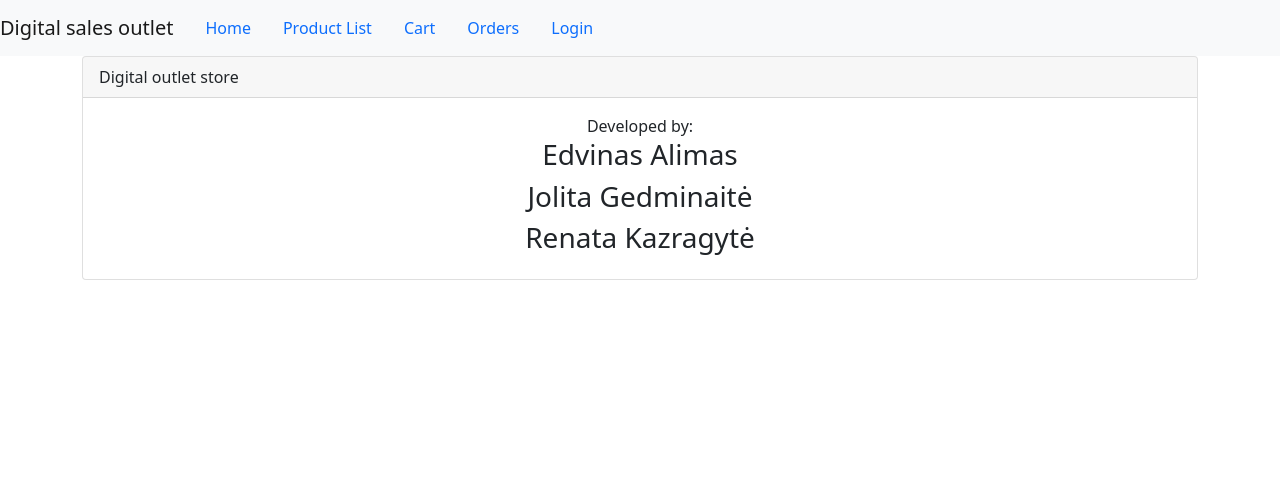
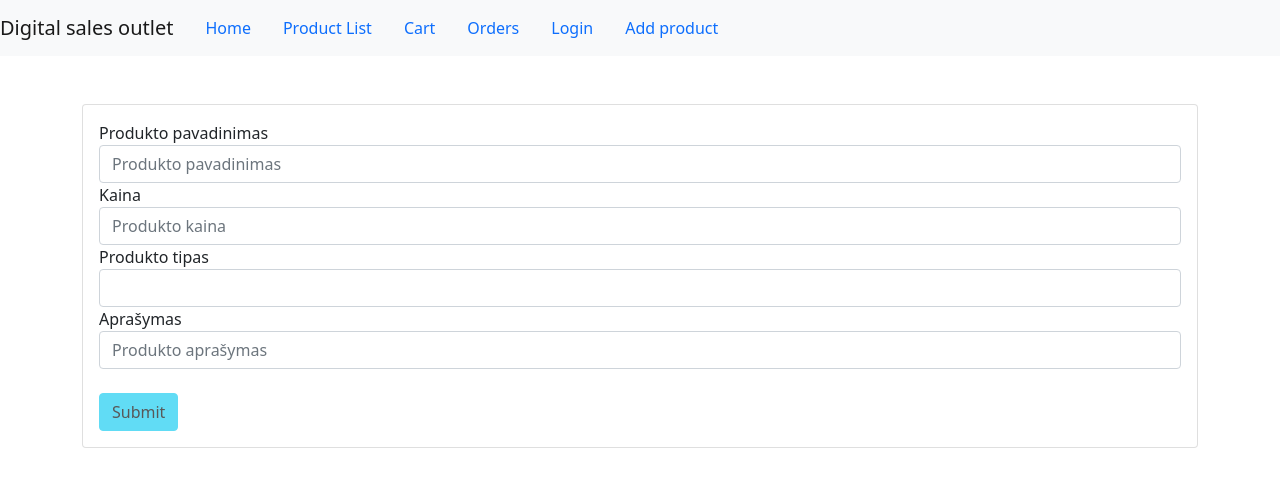
Before and after one commit to Renata7-hub/OnlineStore-Angular-Front-End, an Angular app in the folder online-store-ui/: page /add-product in a window 1280 px wide. Before the commit this address led to /welcome. Shown: the top 484 px of the page. Built offline with nearby package versions, Linux system fonts and the light colour scheme.

Commit message:
added login and add product pages

```diff
--- a/online-store-ui/src/app/app.component.ts
+++ b/online-store-ui/src/app/app.component.ts
@@ -10,7 +10,8 @@ import { Component } from '@angular/core';
       <li><a class="nav-link" routerLink="/products">Product List</a></li>
       <li><a class="nav-link" routerLink="/cart">Cart</a></li>
       <li><a class="nav-link" routerLink="/orders">Orders</a></li>
-      <li><a class="nav-link" routerLink="/login">Login</a></li>
+      <li><a class="nav-link" routerLink="">Login</a></li>
+      <li><a class="nav-link" routerLink="/add-product">Add product</a></li>
     </ul>
   </nav>
   <div class="container">
--- a/online-store-ui/src/app/cart/cart.component.html
+++ b/online-store-ui/src/app/cart/cart.component.html
@@ -8,7 +8,6 @@
         <table class="table">
           <thead>
           <tr>
-            <th></th>
             <th>Pavadinimas</th>
             <th>Kiekis</th>
             <th>Kaina</th>
@@ -18,7 +17,6 @@
           <tbody>
           <tr *ngFor="let cart of carts">
             <td>{{cart.product.title}}</td>
-            <td></td>
             <td>
               <div class="quantity">
                 <button class="btn minus1" (click)="substract(cart.id)">-</button>
@@ -26,7 +24,7 @@
                 <button class="btn add1" (click)="add()">+</button>
               </div>
             </td>
-            <td>{{cart.product.price}}</td>
+            <td>{{cart.product.price | currency: "EUR"}}</td>
           </tr>
           </tbody>
 
--- a/online-store-ui/src/app/login/login.component.ts
+++ b/online-store-ui/src/app/login/login.component.ts
@@ -34,7 +34,7 @@ export class LoginComponent implements OnInit {
           'token',
           btoa(this.model.username + ':' + this.model.password)
         );
-        this.router.navigate(['']);
+        this.router.navigate(['/welcome']);
       } else {
         alert("Authentication failed.")
       }
--- /dev/null
+++ b/online-store-ui/src/app/products/product-form/product-form.component.html
@@ -0,0 +1,47 @@
+<div class="card my-5">
+  <div class="card-body">
+    <form (ngSubmit)="onSubmit()" #userForm="ngForm">
+      <div class="form-group">
+        <label for="title">Produkto pavadinimas</label>
+        <input type="text" [(ngModel)]="products.title"
+               class="form-control"
+               id="title"
+               name="title"
+               placeholder="Produkto pavadinimas"
+               required #title="ngModel">
+      </div>
+      <div class="form-group">
+        <label for="price">Kaina</label>
+        <input type="number" [(ngModel)]="products.price"
+               class="form-control"
+               id="price"
+               name="price"
+               placeholder="Produkto kaina"
+               required #description="ngModel">
+      </div>
+      <div class="form-group">
+        <label for="type">Produkto tipas</label>
+        <select name="type" [(ngModel)]="products.type"
+               class="form-control"
+               id="type"
+                required #type="ngModel">
+          <option *ngFor="let types of productTypes" [ngValue]="types.id">{{types.title}}</option>
+        </select>
+      </div>
+      <div class="form-group">
+        <label for="description">Aprašymas</label>
+        <input type="text" [(ngModel)]="products.description"
+               class="form-control"
+               id="description"
+               name="description"
+               placeholder="Produkto aprašymas"
+               required #description="ngModel">
+      </div>
+      <div>
+        <br>
+      </div>
+      <button type="submit" [disabled]="!userForm.form.valid"
+              class="btn btn-info">Submit</button>
+    </form>
+  </div>
+</div>
--- /dev/null
+++ b/online-store-ui/src/app/products/product-form/product-form.component.ts
@@ -0,0 +1,39 @@
+import { Component, OnInit } from '@angular/core';
+import {ActivatedRoute, Router} from "@angular/router";
+import {ProductService} from "../product.service";
+import {Products} from "../products";
+import {productType} from "./productType";
+
+@Component({
+  selector: 'app-product-form',
+  templateUrl: './product-form.component.html',
+  styleUrls: ['./product-form.component.css']
+})
+export class ProductFormComponent implements OnInit {
+
+  products: Products;
+
+  constructor(private route: ActivatedRoute,
+              private router: Router,
+              private productService: ProductService) {
+              this.products = new class extends Products {};
+  }
+
+  productTypes: productType[] = [
+    { id: "COMPUTER", title: "Computer" },
+    { id: "MONITOR", title: "Monitor" },
+    { id: "OTHER", title: "Other" }
+  ];
+
+  onSubmit() {
+    this.productService.save(this.products).subscribe(result => this.gotoProductsList());
+  }
+
+  gotoProductsList() {
+    this.router.navigate(['/products']);
+  }
+
+  ngOnInit(): void {
+  }
+
+}
--- /dev/null
+++ b/online-store-ui/src/app/products/product-form/productType.ts
@@ -0,0 +1,4 @@
+export interface productType {
+  id: string
+  title: string
+}
--- a/online-store-ui/src/app/products/product-list.component.html
+++ b/online-store-ui/src/app/products/product-list.component.html
@@ -41,6 +41,16 @@
           <td>{{product.id}}</td>
           <td>{{product.price | currency: 'EUR' }}</td>
           <td>{{product.type}}</td>
+          <td>
+            <ul class="list-inline m-0">
+              <li class="list-inline-item">
+                <button class="btn btn-primary btn-sm rounded-0" type="button" data-toggle="tooltip" data-placement="top" title="Add one product to cart"><i class="fa fa-table"></i></button>
+              </li>
+              <li class="list-inline-item">
+                <button class="btn btn-danger btn-sm rounded-0" type="button" data-toggle="tooltip" data-placement="top" title="Delete one product from cart"><i class="fa fa-trash"></i></button>
+              </li>
+            </ul>
+          </td>
         </tbody>
       </table>
     </div>
--- a/online-store-ui/src/app/products/product.service.ts
+++ b/online-store-ui/src/app/products/product.service.ts
@@ -3,23 +3,32 @@ import {Injectable} from "@angular/core";
 import {HttpClient, HttpErrorResponse} from "@angular/common/http";
 import {Observable, throwError} from "rxjs";
 import {catchError, map, tap} from "rxjs/operators";
+import {Products} from "./products";
 
 @Injectable({
   providedIn: 'root'
 })
 export class ProductService {
-  private productUrl = "http://localhost:8080/product/get-all";
+  private getProductUrl = "http://localhost:8080/product/get-all";
+  private createProductUrl = "http://localhost:8080/product";
   constructor(private http: HttpClient) {
   }
 
-  getProducts(): Observable<IProduct[]> {
-    return this.http.get<IProduct[]>(this.productUrl).pipe(
+  public getProducts(): Observable<IProduct[]> {
+    return this.http.get<IProduct[]>(this.getProductUrl).pipe(
       tap(data => console.log("All", JSON.stringify(data))),
       catchError(ProductService.handleError)
     );
   }
 
-  getProduct(id: number): Observable<IProduct | undefined> {
+  public save(product: Products) {
+    return this.http.post<Products>(this.createProductUrl, product).pipe(
+      tap(data => console.log("All", JSON.stringify(data))),
+      catchError(ProductService.handleError)
+    );
+  }
+
+  public getProduct(id: number): Observable<IProduct | undefined> {
     return this.getProducts()
       .pipe(
         map((products: IProduct[]) => products.find(p => p.id === id))
--- /dev/null
+++ b/online-store-ui/src/app/products/products.ts
@@ -0,0 +1,9 @@
+import {Component, Injectable, Input} from "@angular/core";
+
+@Injectable()
+export abstract class Products {
+  @Input() title!: string;
+  @Input() description!: string;
+  @Input() price!: number;
+  @Input() type!: string;
+}
```
Also changed, not shown: online-store-ui/src/app/app.module.ts (+5 -2 lines), online-store-ui/src/app/products/product-form/product-form.component.css (added), 1 other file (tests, documents, lock files or other folders).
